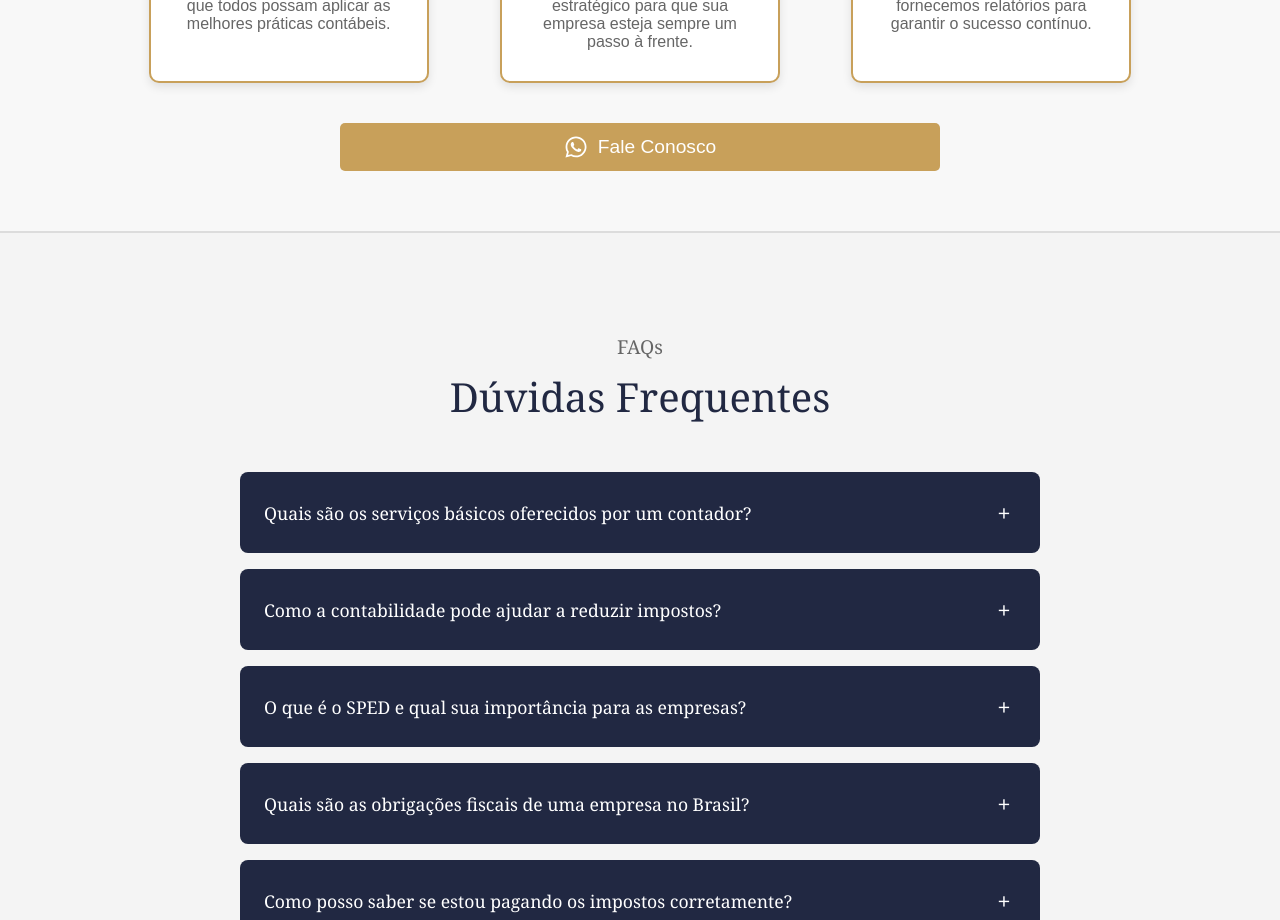
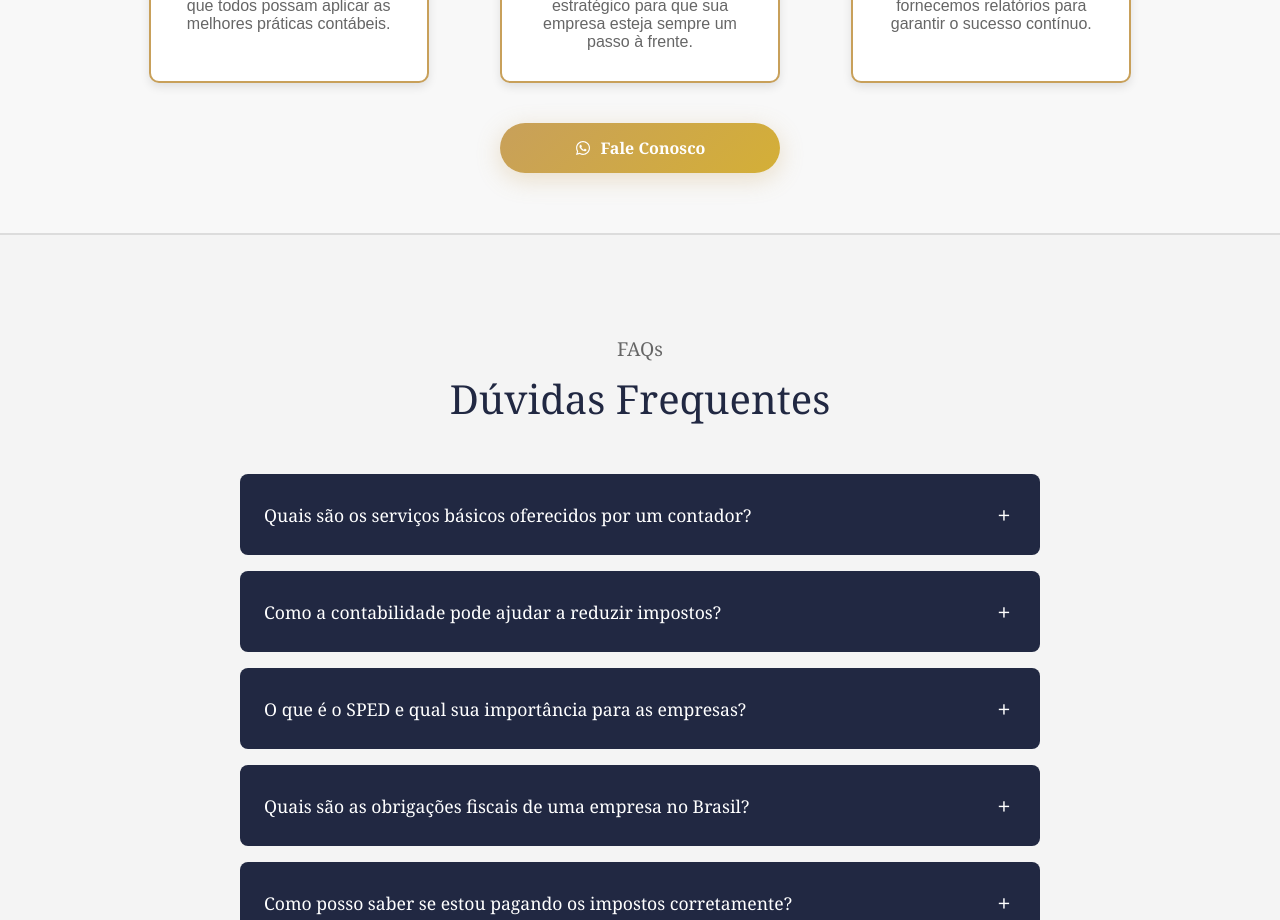
Before and after one commit to jhonathancodes/dscontabilidadeltda, a React (Vite) app: page / in a window 1280 px wide. Shown: the part 5580-6500 px from the top of the page. Built offline with nearby package versions, Linux system fonts and the light colour scheme.

Commit message:
Update HowItWorks.css

```diff
--- a/src/components/howItworks/HowItWorks.css
+++ b/src/components/howItworks/HowItWorks.css
@@ -1,114 +1,28 @@
+.how-it-works{padding:60px 10%;background-color:#f8f8f8;text-align:center;border-bottom:2px solid #dcdcdc}
 
-.how-it-works {
-    padding: 60px 10%;
-    background-color: #f8f8f8;
-    text-align: center;
-    border-bottom: 2px solid #dcdcdc;
+.services-header h2{font-size:2.5rem;color:#011e41;margin-bottom:15px;font-family:ui-serif,Georgia,Cambria,'Times New Roman',Times,serif;font-weight:300}
+
+.services-header p{font-size:1.2rem;color:#666;line-height:1.6;max-width:800px;margin:0 auto 40px;font-family:ui-serif,Georgia,Cambria,'Times New Roman',Times,serif}
+
+.services-cards{display:flex;justify-content:space-around;flex-wrap:wrap;gap:30px}
+
+.service-card{background-color:white;border-radius:10px;border:2px solid #c8a05a;padding:30px;width:280px;text-align:center;box-shadow:0 4px 10px rgba(0,0,0,.1);transition:transform .3s ease}
+.service-card:hover{transform:translateY(-5px)}
+
+.service-icon{font-size:3rem;color:#d4af37;margin-bottom:15px}
+
+.service-card h3{font-size:1.5rem;color:#333;margin-bottom:10px}
+
+.service-card p{font-size:1rem;color:#666}
+
+.cta-button-container{display:flex;justify-content:center;margin-top:40px}
+
+.cta-button{display:inline-flex;align-items:center;justify-content:center;gap:10px;padding:14px 28px;background:linear-gradient(135deg,#c8a05a 0%,#d4af37 100%);color:white;text-decoration:none;border-radius:50px;font-size:1rem;font-weight:600;transition:all .3s ease;box-shadow:0 6px 25px rgba(200,160,90,.3);position:relative;overflow:hidden;font-family:ui-serif,Georgia,Cambria,'Times New Roman',Times,serif;border:none;cursor:pointer;min-width:280px;max-width:fit-content}
+.cta-button::before{content:'';position:absolute;top:0;left:-100%;width:100%;height:100%;background:linear-gradient(90deg,transparent,rgba(255,255,255,.2),transparent);transition:left .5s}
+.cta-button:hover::before{left:100%}
+.cta-button:hover{transform:translateY(-2px);box-shadow:0 12px 40px rgba(200,160,90,.4)}
+
+@media (max-width:768px){
+.services-cards{justify-content:center}
+.service-card{width:90%;margin-bottom:30px}
 }
-
-
-.services-header h2 {
-    font-size: 2.5rem;
-    color: #011e41;
-    margin-bottom: 15px;
-    font-family: ui-serif, Georgia, Cambria, Times New Roman, Times, serif;
-    font-weight: 300;
-}
-
-
-.services-header p {
-    font-size: 1.2rem;
-    color: #666;
-    line-height: 1.6;
-    max-width: 800px;
-    margin: 0 auto 40px;
-    font-family: ui-serif, Georgia, Cambria, Times New Roman, Times, serif;
-}
-
-
-.services-cards {
-    display: flex;
-    justify-content: space-around;
-    flex-wrap: wrap;
-    gap: 30px;
-}
-
-
-.service-card {
-    background-color: white;
-    border-radius: 10px;
-    border: 2px solid #c8a05a;
-    padding: 30px;
-    width: 280px;
-    text-align: center;
-    box-shadow: 0px 4px 10px rgba(0, 0, 0, 0.1);
-    transition: transform 0.3s ease;
-}
-
-.service-card:hover {
-    transform: translateY(-5px);
-}
-
-
-.service-icon {
-    font-size: 3rem;
-    color: #d4af37;
-    margin-bottom: 15px;
-}
-
-
-.service-card h3 {
-    font-size: 1.5rem;
-    color: #333;
-    margin-bottom: 10px;
-}
-
-
-.service-card p {
-    font-size: 1rem;
-    color: #666;
-}
-
-
-.cta-button-container {
-    display: flex;
-    justify-content: center;
-    margin-top: 40px;
-}
-
-.cta-button {
-    background-color: #c8a05a;
-    color: white;
-    padding: 12px 24px;
-    font-size: 1.2rem;
-    border: none;
-    border-radius: 5px;
-    cursor: pointer;
-    display: flex;
-    align-items: center;
-    gap: 10px;
-    transition: background 0.3s ease;
-    max-width: 600px;
-    width: 100%;
-    justify-content: center;
-}
-
-.cta-button:hover {
-    background-color: #b39e2f;
-}
-
-.cta-button svg {
-    font-size: 1.5rem;
-}
-
-
-@media (max-width: 768px) {
-    .services-cards {
-        justify-content: center;
-    }
-
-    .service-card {
-        width: 90%;
-        margin-bottom: 30px;
-    }
-}
```
